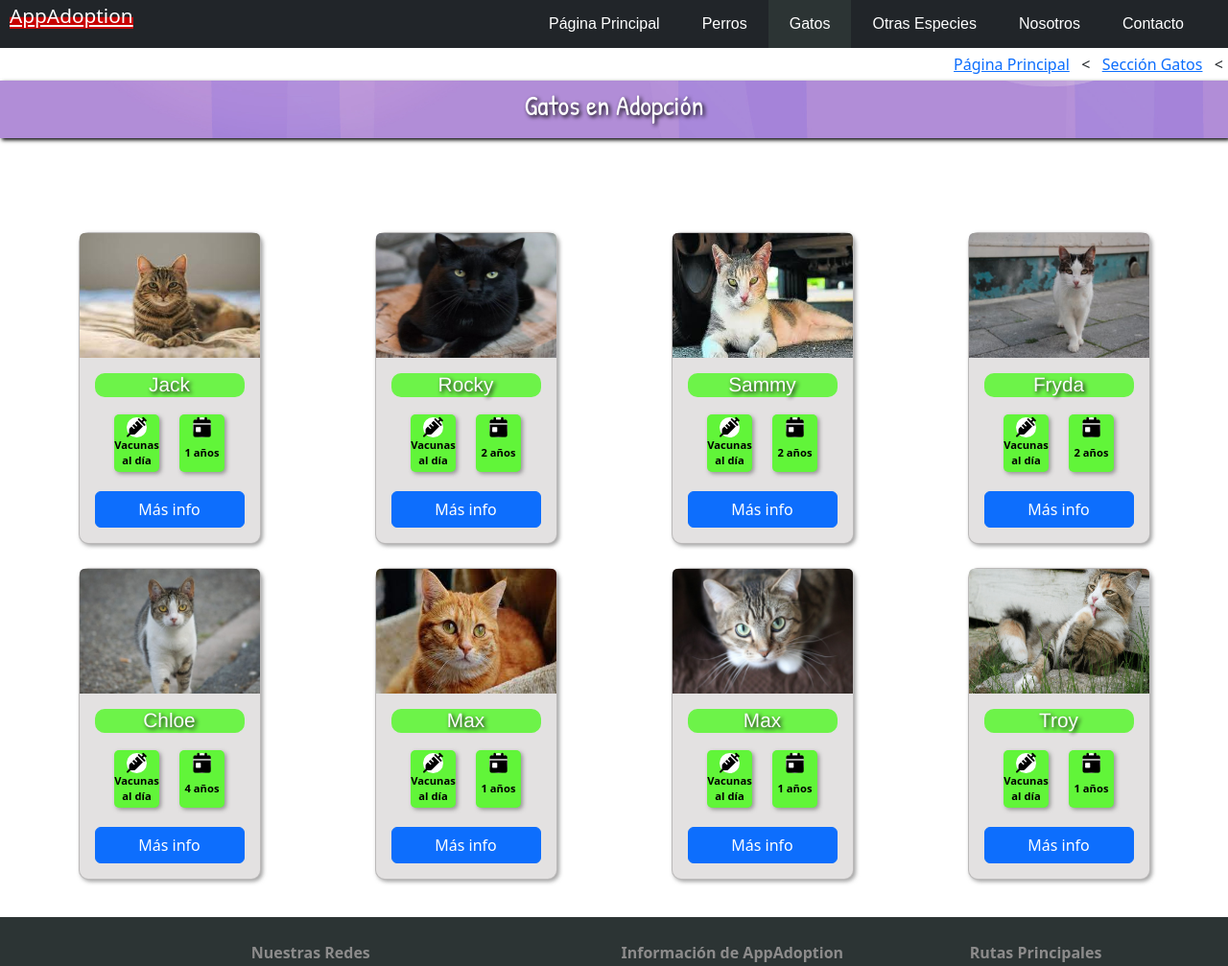
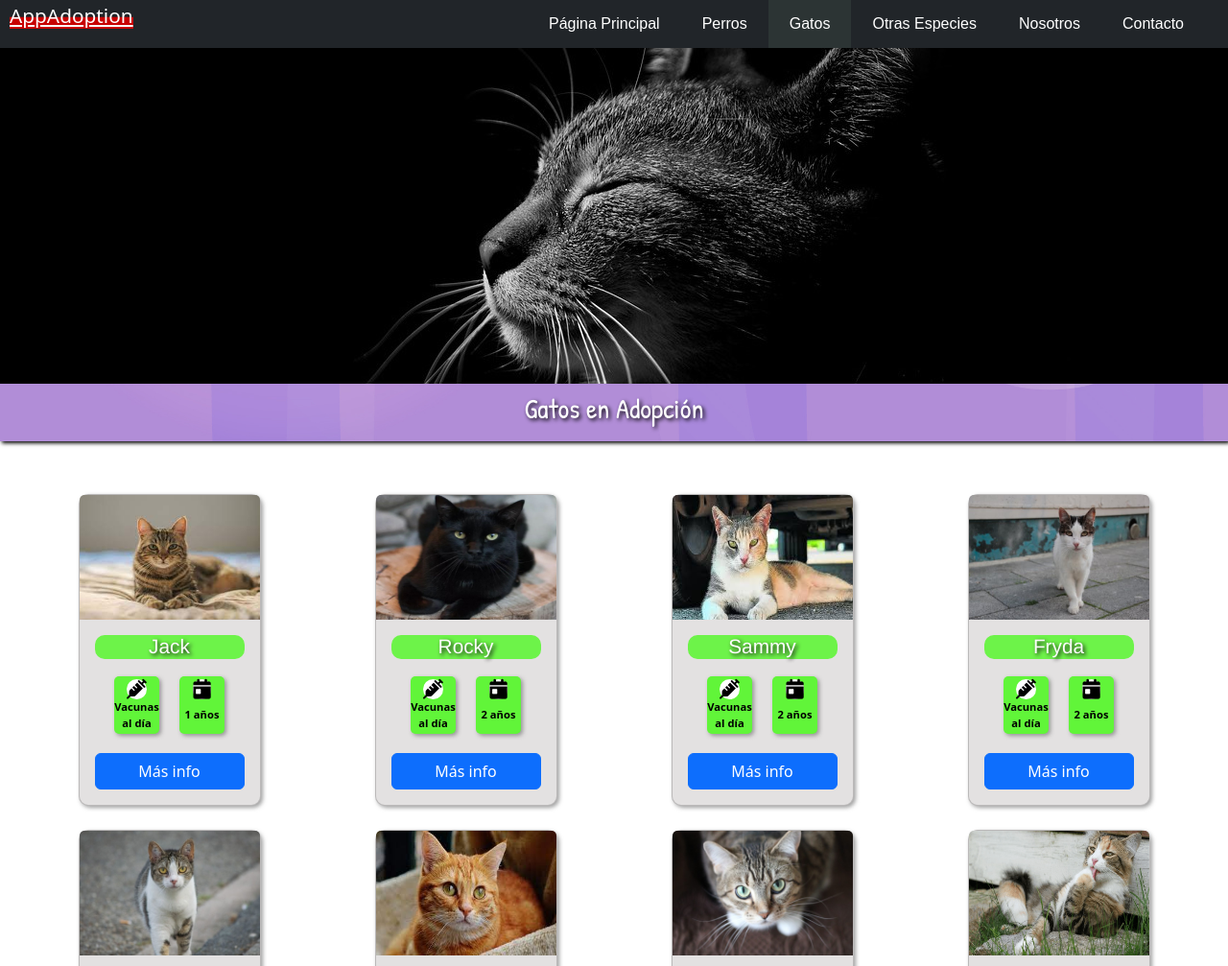
Before and after one commit to FranciscoRiorda/CoderHouse, a website: page pages/gatos.html in a window 1280 px wide. Shown: the top 1007 px of the page at 96% size. Drawn offline with nearby package versions, Linux system fonts and the light colour scheme.

Commit message:
actualización header

```diff
--- a/assets/scss/_breadcrumbs.scss
+++ /dev/null
@@ -1,15 +0,0 @@
-@import 'variables.scss';
-
-body{
-    .breadcrumbs {
-        ul {
-            @include propiedadesFlex(flex,row,nowrap,end,center);
-            list-style: none;
-            margin: 5px;
-
-            li {
-                padding: 0px 1%;
-            }
-        }
-    }
-}
--- a/assets/scss/_estructura.scss
+++ b/assets/scss/_estructura.scss
@@ -25,11 +25,11 @@ html {
         .header {
             grid-area: header;
             padding: 0%;
-            margin-bottom: 1%;
         }
 
         .main {
             grid-area: main;
+            margin-bottom: 150px;
         }
 
         .footer {
--- a/assets/scss/_fuentes.scss
+++ b/assets/scss/_fuentes.scss
@@ -3,6 +3,12 @@
 body {
     background-color: map-get($color , blanco);
     margin-bottom: 200px;
+
+    main {
+        .seccion1 {
+            margin-bottom: 100px;
+        }
+    }
 
     h1 {
         color: map-get($color , blanco);
@@ -17,6 +23,10 @@ body {
         font-family: map-get($fuente , titulos );
         font-size: 1.2rem;
         text-shadow: map-get($sombra , sombra );
+    }
+
+    .portadaSecciones{
+        width: 100%;
     }
 
     h3 {
@@ -46,6 +56,8 @@ body {
 
 }
 
+
+
 .nosotrosImg1 img {
     display: none;
 }
--- a/assets/scss/_logosYotros.scss
+++ b/assets/scss/_logosYotros.scss
@@ -19,7 +19,7 @@ span {
     box-shadow: map-get($sombra , sombra );
     width: 100%;
     z-index: -1;
-    margin-bottom: 50px;
+    margin-bottom: 20px;
 }
 
 .huella {
--- a/assets/scss/_mediaQueries.scss
+++ b/assets/scss/_mediaQueries.scss
@@ -7,7 +7,7 @@
         }
 
         main {
-            margin-bottom: 10%;
+            // margin-bottom: 10%;
 
             .infoIndex {
                 display: block;
--- a/assets/scss/style.scss
+++ b/assets/scss/style.scss
@@ -8,4 +8,3 @@
 @import "navbar.scss";
 @import "nosotros.scss";
 @import "tarjetas.scss";
-@import "breadcrumbs.scss";
--- a/pages/gatos.html
+++ b/pages/gatos.html
@@ -52,14 +52,13 @@
         </div>
     </nav>
 
-    <header class="header container-fluid">
+    <header data-aos="fade-up" class="header container-fluid">
 
-        <div class="breadcrumbs">
-            <ul class="">
-                <li><a href="../index.html">Página Principal</a></li>
-                < <li><a href="./gatos.html">Sección Gatos</a></li>
-                    < </ul>
-        </div>
+        <section>
+            <div>
+                <img class="portadaSecciones" src="../assets/img/portadaCat.jpg" alt="">
+            </div>
+        </section>
 
         <div class="banner">
             <h1 class="titulo">Gatos en Adopción</h1>
@@ -67,7 +66,7 @@
 
     </header>
 
-    <main class="main container-fluid">
+    <main data-aos="fade-up" class="main container-fluid">
 
         <section class="seccion">
 
```
Also changed, not shown: index.html (+2 -2 lines), pages/contactanos.html (+3 -11 lines), pages/nosotros.html (+2 -9 lines), pages/otrasEspecies.html (+15 -11 lines), pages/perros.html (+7 -8 lines), assets/css/style.css, assets/img/portada-mobile.jpg (deleted), assets/img/portadaCat.jpg (added), assets/img/portadaDog.jpg (added), assets/img/portadaOtros.jpg (added), 1 other file.
